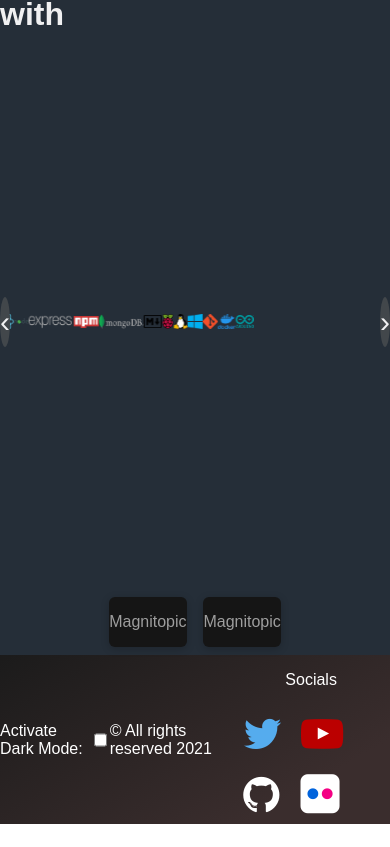
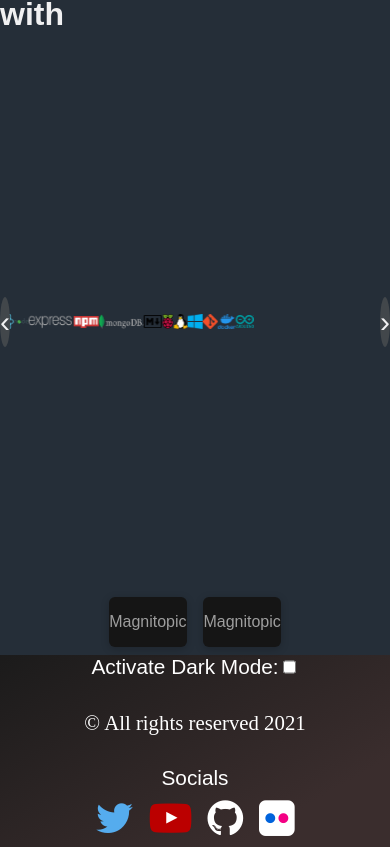
Before and after one commit to magnitopic/magnitopic.com, a Next.js app: page / in a window 390 px wide. Shown: the part 1139-1986 px from the top of the page. Before the commit the page ends 1963 px from the top, so only its background shows below. Built offline with nearby package versions, Linux system fonts and the light colour scheme.

Commit message:
Footer, and mobile

```diff
--- a/components/Footer.js
+++ b/components/Footer.js
@@ -5,14 +5,14 @@ const Footer= () => {
 		<>
 		<div id={styles.footer}>
 			<div id={styles.dMode}>
-				<p id={styles.text} >Activate Dark Mode:</p>
+				Activate Dark Mode:
 				<input type="checkbox" id="check"></input>
 			</div>
 			<div id={styles.copyright}>
-				<p>© All rights reserved 2021</p>
+				© All rights reserved 2021
 			</div>
 			<div id={styles.socials}>
-				<p>Socials</p>
+				Socials
 				<div>
 					<a href="https://twitter.com/Magnitopic" className="fa fa-twitter" id={styles.twitter}></a>
 					<a href="https://www.youtube.com/c/alejandromagnitopic" className="fa fa-youtube-play" id={styles.youtube}></a>
--- a/components/Slideshow.js
+++ b/components/Slideshow.js
@@ -58,8 +58,6 @@ const Slideshow = () => {
 
 	return (
 		<div className={styles.slideshow}>
-
-
 			<CircleButton
 				icon={"8249"}
 				onClick={() => {
--- a/components/SlideshowImage.js
+++ b/components/SlideshowImage.js
@@ -1,9 +1,6 @@
 import Image from "next/image";
 
 const Test = ({ images }) => {
-
-
-	//Actual rendered page
 	return (
 		<>
 			{images.map((images) => (
--- a/components/Two.js
+++ b/components/Two.js
@@ -17,7 +17,7 @@ const Two= () => {
 		onClick={() => {
 			window.scrollBy({top: (window.innerHeight*0.9), behavior: 'smooth'});
 		}}>
-			<div className={styles.downArow}>&#129047;</div>
+			{/* <div className={styles.downArow}>&#129047;</div> */}
 		</div>
 		<div id={styles.two}>
 			<h1>Technologies I&apos;ve worked with</h1>
--- a/components/ui/CircleButton.js
+++ b/components/ui/CircleButton.js
@@ -3,7 +3,7 @@ import styles from '../../styles/CircleButton.module.css';
 const CircleButton= ({icon}) => {
 	return (
 		<>
-			<a className={styles.arow}>{String.fromCharCode(icon)}</a>
+			<div className={styles.arow}>{String.fromCharCode(icon)}</div>
 		</>
 	)
 }
--- a/styles/Footer.module.css
+++ b/styles/Footer.module.css
@@ -4,8 +4,10 @@
 	flex-direction: row;
 	align-items: center;
 	justify-content: space-around;
+	flex-wrap: wrap;
 	background: linear-gradient(150deg, #1a1a1a -3.38%, #3a2d2d 78.58%);
 	color: #ffffff;
+	font-size: 1.3em;
 }
 
 #dMode {
@@ -19,6 +21,7 @@
 	justify-content: center;
 	text-decoration: none;
 	font-family: none;
+	margin: 1.5em 0px;
 }
 
 #socials {
@@ -27,36 +30,28 @@
 	align-items: center;
 }
 
-#text {
-	margin: 0;
-}
-
 #twitter {
 	color: #55acee;
 	text-align: center;
-	font-size: 5vh;
-	width: 5.3vh;
-	height: 5.3vh;
-	margin: .5rem;
+	margin: 0.5rem;
+	font-size: 2em;
 }
 
 #youtube {
 	color: #bb0000;
+	margin-right: 0.2em;
+	color: #bb0000;
 	background: linear-gradient(90deg, rgba(0, 0, 0, 0) 10%, #ffffff 10%, #ffffff 90%, rgba(0, 0, 0, 0) 90%);
 	text-align: center;
-	font-size: 5vh;
-	width: 5vh;
-	height: 2vh;
-	margin: .5rem;
-	line-height: .4em;
+	margin: 0.5rem;
+	line-height: 0.4em;
+	font-size: 2em;
 }
 
 #github {
 	text-align: center;
-	font-size: 5vh;
-	width: 5vh;
-	height: 5vh;
-	margin: .5rem;
+	margin: 0.5rem;
+	font-size: 2em;
 }
 
 #flickr {
@@ -69,19 +64,7 @@
 		#f40084 90%,
 		rgba(0, 0, 0, 0) 90%
 	);
-	color: white;
-	text-align: center;
-	font-size: 5.4vh;
-	width: 5vh;
-	height: 3vh;
-	margin: 1vh;
-	line-height: .4em;
+	margin: 0.5rem;
+	line-height: 0.4em;
+	font-size: 2em;
 }
-
-#mail {
-	text-align: center;
-	font-size: 5vh;
-	width: 5vh;
-	height: 5vh;
-	margin: 1vh;
-}
--- a/styles/Header.module.css
+++ b/styles/Header.module.css
@@ -39,7 +39,7 @@
 	text-decoration-color: #fa7238;
 }
 
-@media only screen and (max-width: 600px) {
+@media only screen and (max-width: 736px) {
 	#mainHeader {
 		position: static;
 	}
```
Also changed, not shown: styles/Two.module.css (+12 -5 lines).
